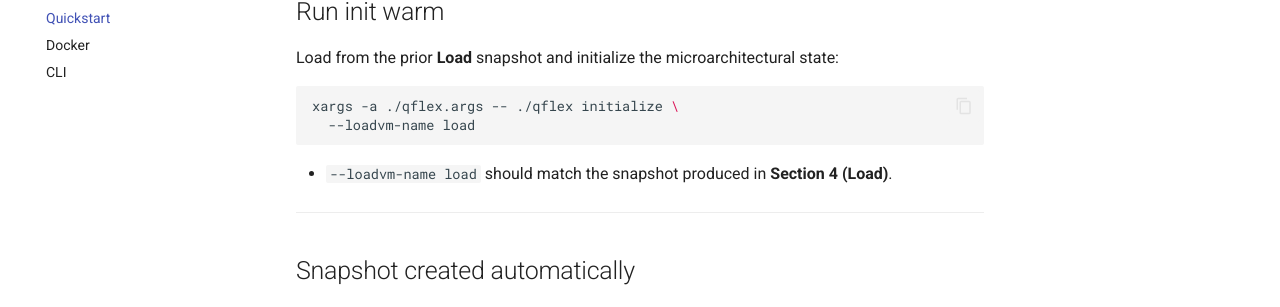
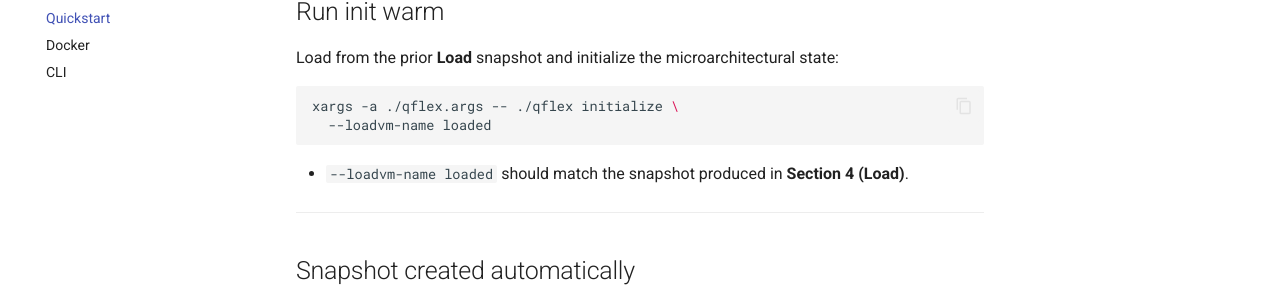
Before and after one commit to parsa-epfl/qflex, an MkDocs documentation site: the page built from mk_docs/quickstart.md, in a window 1280 px wide and 900 px high, scrolled down 4581 px. Shown: the part 144-451 px from the top of the window. Built offline with MkDocs 1.6.1 and Material for MkDocs 9.7.7, drawn with Linux system fonts in a browser that asks for light colours; some of the changed text lies outside the part shown.

Commit message:
updated docs

````diff
--- a/mk_docs/quickstart.md
+++ b/mk_docs/quickstart.md
@@ -148,7 +148,7 @@ Afterwards you can run your commands to install and start your workload within q
 
 Once you have started your workload you can save a snapshot by bringing up qemu monitor and saving a snapshot:
   ```text
-  (qemu) savevm load
+  (qemu) savevm loaded
   ```
 ---
 
@@ -187,10 +187,10 @@ Load from the prior **Load** snapshot and initialize the microarchitectural stat
 
 ```bash
 xargs -a ./qflex.args -- ./qflex initialize \
-  --loadvm-name load
+  --loadvm-name loaded
 ```
 
-- `--loadvm-name load` should match the snapshot produced in **Section 4 (Load)**.
+- `--loadvm-name loaded` should match the snapshot produced in **Section 4 (Load)**.
 
 ---
 
````
